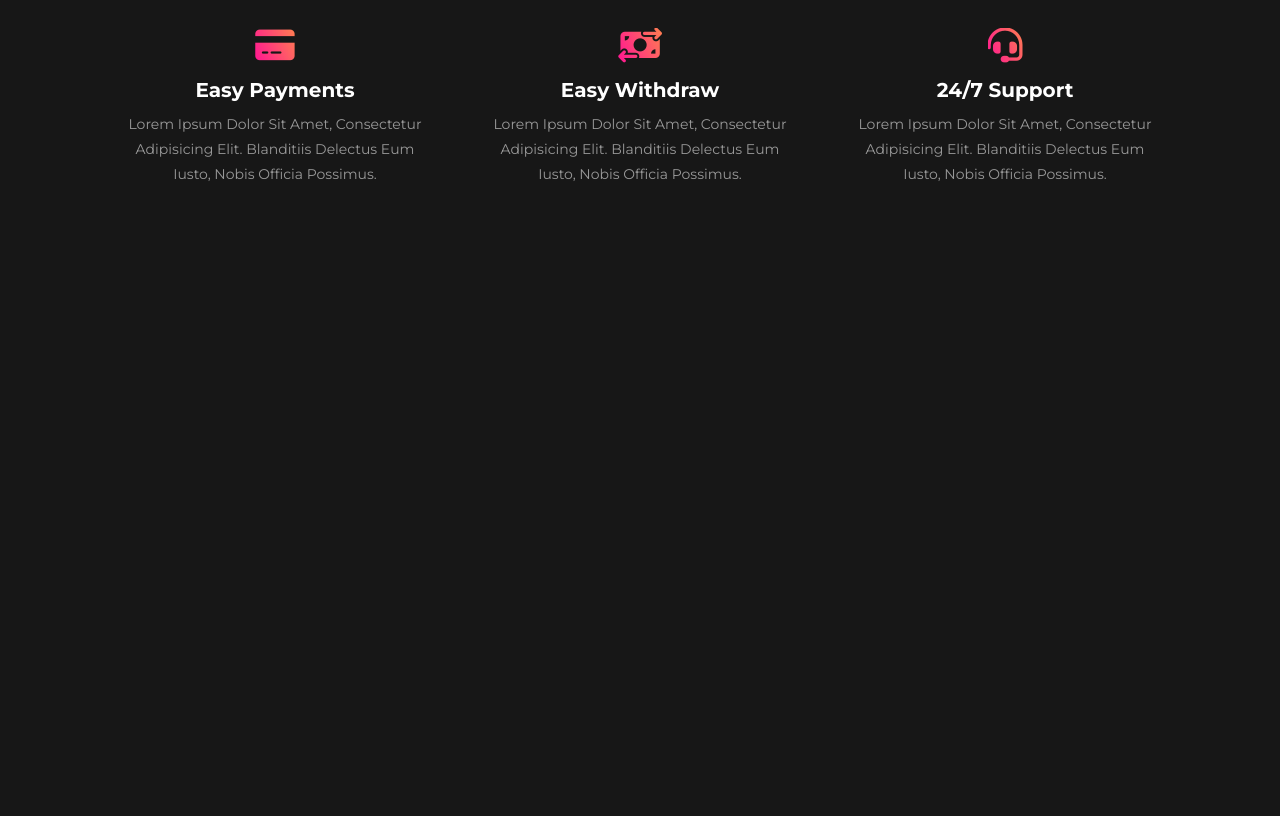
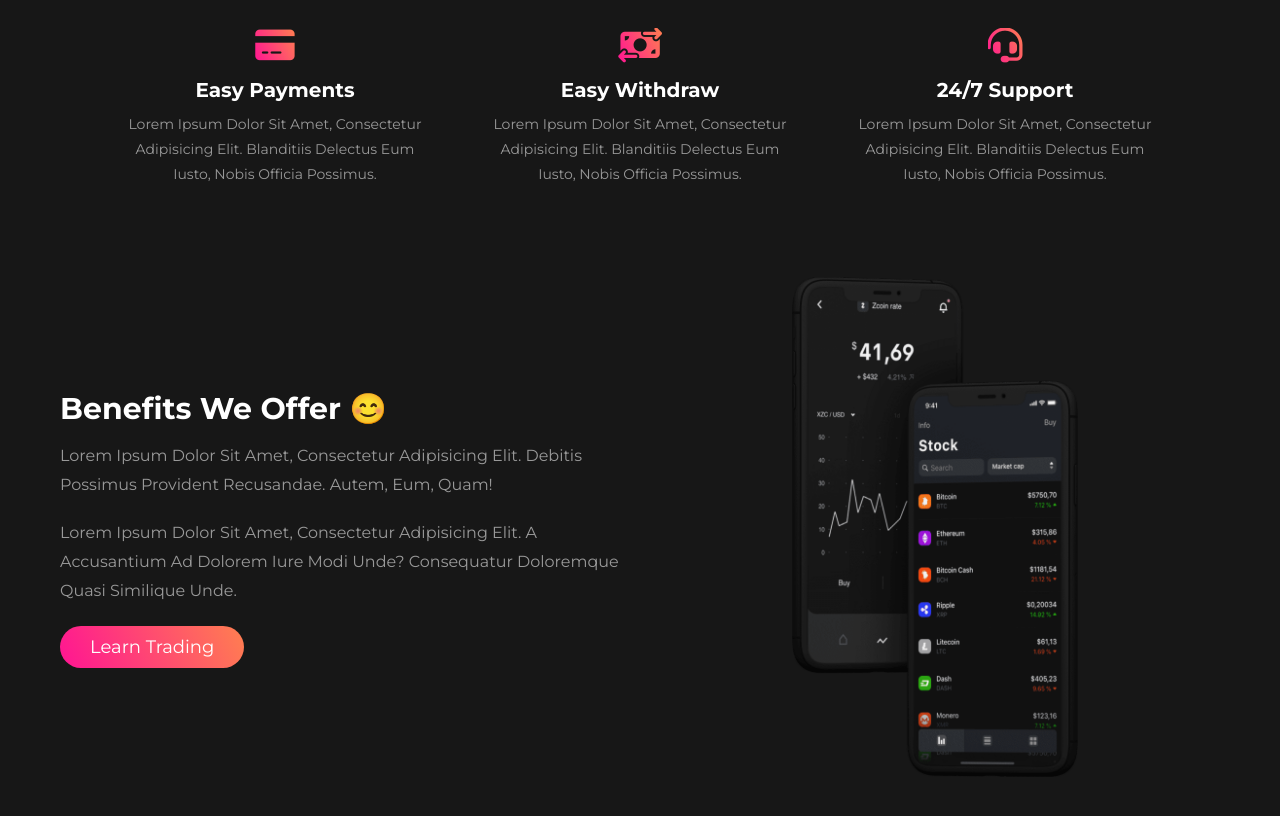
Before and after one commit to SaimonWELL/tradingApp, a plain HTML site: page index.html in a window 1280 px wide. Shown: the part 1070-1886 px from the top of the page. Before the commit the page ends 1397 px from the top, so only its background shows below. Drawn offline with Linux system fonts and the light colour scheme.

Commit message:
feat:about layout and its adaptive version

```diff
--- a/css/style.css
+++ b/css/style.css
@@ -70,7 +70,7 @@
   transition: .2s linear;
  }
 
- .bth:hover{
+ .btn:hover{
   background: var(--white);
   color: var(--black);
  }
@@ -250,6 +250,44 @@
   padding: .5rem 0;
  }
 
+ .about{
+  background: var(--bg-color);
+ }
+
+ .about .flex{
+  display: flex;
+  align-items: center;
+  flex-wrap: wrap;
+  gap: 2rem;
+ }
+
+ .about .flex .content{
+  flex: 1 1 40rem;
+ }
+
+ .about .flex .image{
+  flex: 1 1 40rem;
+ }
+
+ .about .flex .image img{
+  width: 100%;
+  height: 50rem;
+  object-fit: contain;
+ }
+
+ .about .flex .content h3{
+  font-size: 3rem;
+  color: var(--white);
+  margin-bottom: .5rem;
+ }
+
+ .about .flex .content p{
+  font-size: 1.6rem;
+  color: var(--light-white);
+  padding: 1rem 0;
+  line-height: 1.8;
+ }
+
 
 
 
--- a/index.html
+++ b/index.html
@@ -48,7 +48,7 @@
         </div>
 
         <div class="image">
-            <img src="images/home-img.png" alt="">
+            <img src="images/home-img.png" alt="home">
         </div>
 
     </div>
@@ -107,7 +107,24 @@
 
 <!--about section starts-->
 
+<div class="about" id="about">
 
+    <section class="flex">
+
+        <div class="content">
+            <h3>benefits we offer 😊</h3>
+            <p>Lorem ipsum dolor sit amet, consectetur adipisicing elit. Debitis possimus provident recusandae. Autem, eum, quam!</p>
+            <p>Lorem ipsum dolor sit amet, consectetur adipisicing elit. A accusantium ad dolorem iure modi unde? Consequatur doloremque quasi similique unde.</p>
+            <a href="#" class="btn">learn trading</a>
+        </div>
+
+        <div class="image">
+            <img src="images/about-img.png" alt="about">
+        </div>
+
+    </section>
+
+</div>
 
 <!--about section ends-->
 
```
Also changed, not shown: images/about-img.png (added).
